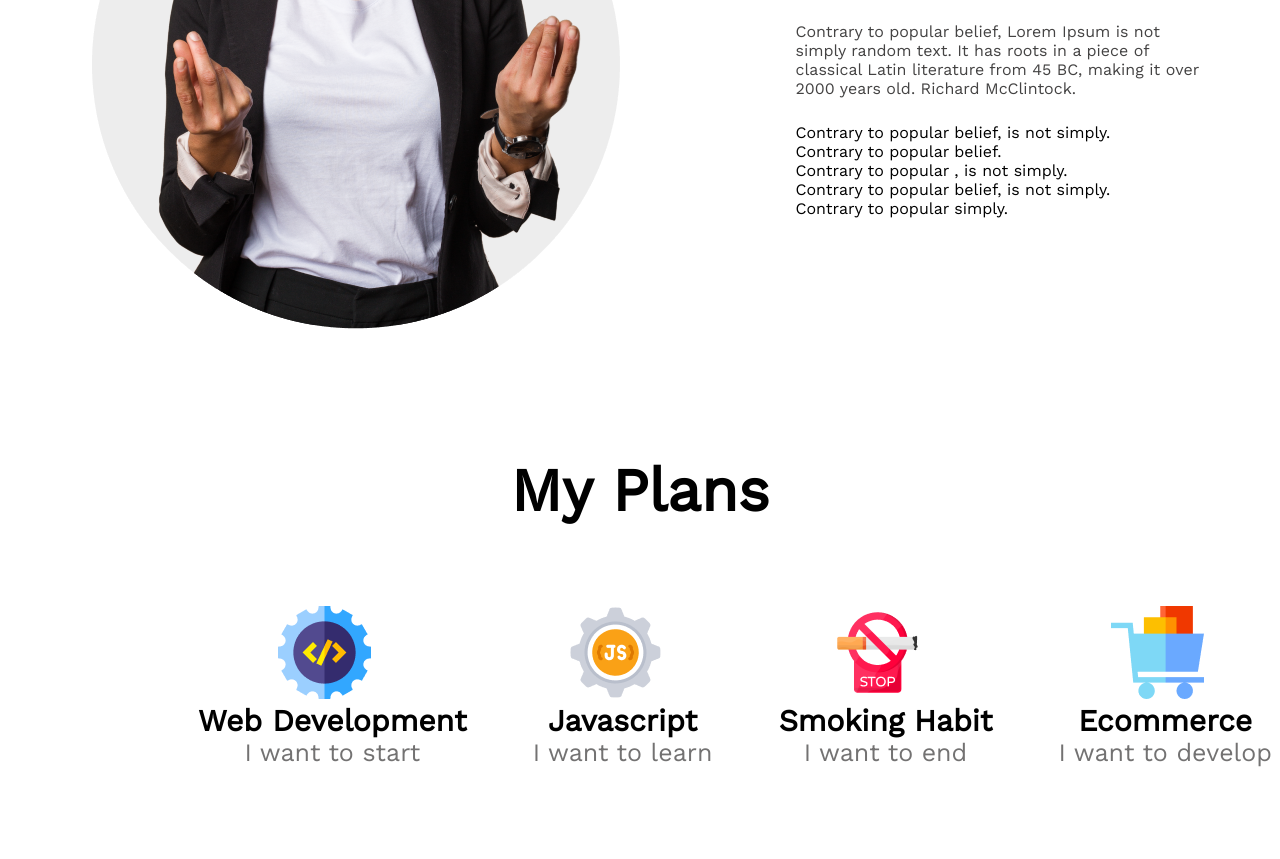
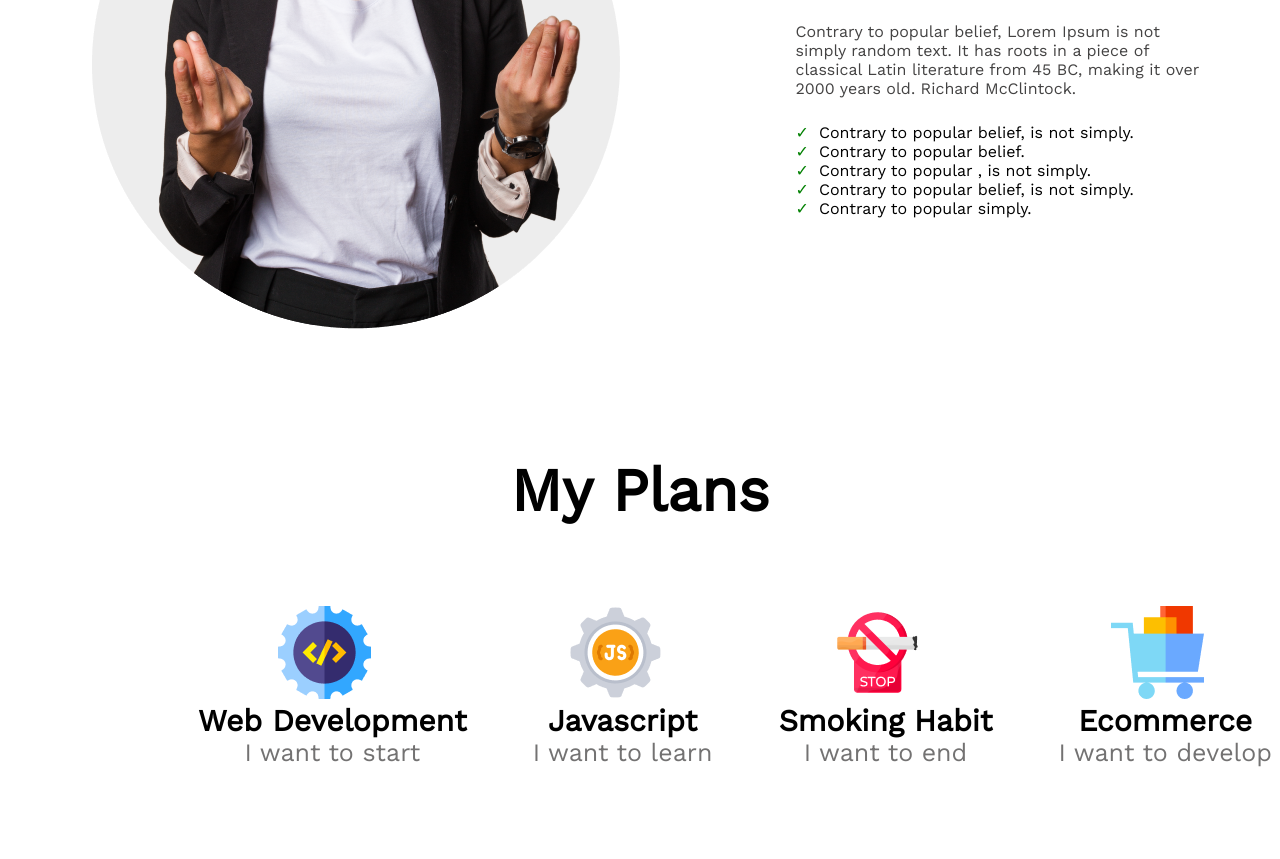
Before and after one commit to ayeshajannat000/first-assignment, a plain HTML site: page index.html in a window 1280 px wide. Shown: the part 1345-2204 px from the top of the page. Drawn offline with nearby package versions, Linux system fonts and the light colour scheme.

Commit message:
added check marks

```diff
--- a/styles/assignment.css
+++ b/styles/assignment.css
@@ -18,12 +18,10 @@ text-align: right;
 .banner{
     position: absolute;
     text-align: right;
-
 padding-left: 60%;
 padding-top: 10%;
+}
 
-
-}
 .banner-title{
     font-weight:bold;
     font-size: 75px;
@@ -34,10 +32,8 @@ padding-top: 10%;
     width: 525px;
     left: 845px;
     top: 216px;
+}
 
-
-
-}
 .banner-description{
     color:#444343 ;
     font-size: 17px;
@@ -48,7 +44,6 @@ width: 495px;
 height: 78px;
 left: 875px;
 top: 468px;
-
 }
 .banner-button{
     background-color: #F15B22;
@@ -73,7 +68,6 @@ height: 720px;
 width:100%;
 
 }
-
 
 .first-section-image{
     background-image: url('../images/person.png');
@@ -107,9 +101,12 @@ margin-top: 120px;
  }
  ul{
     list-style: none;
-
+ }
+    ul li:before {
+        content: '✓';
+        color: green;
+        margin-right: 10px;
     }
-
 
 
  /* secon-section styles */
@@ -146,7 +143,6 @@ margin-top: 120px;
     background-image: url('../images/watch.png'), url('../images/gradient2.png');
     background-repeat: no-repeat;
     background-blend-mode: overlay;
-
     width: 1150px;
     height: 300px;
     margin-left: 200px;
```
Also changed, not shown: index.html (+3 -1 lines).
